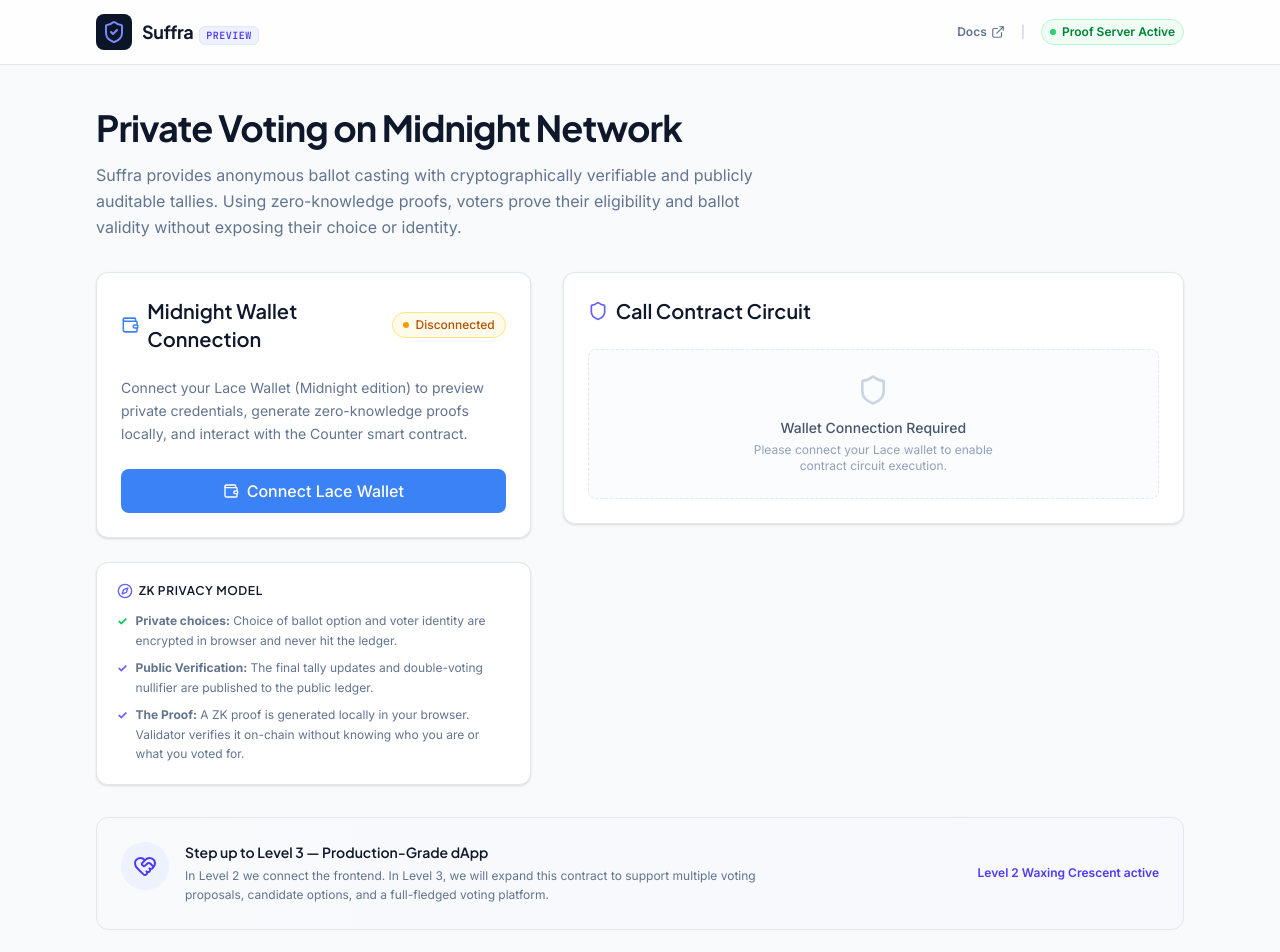
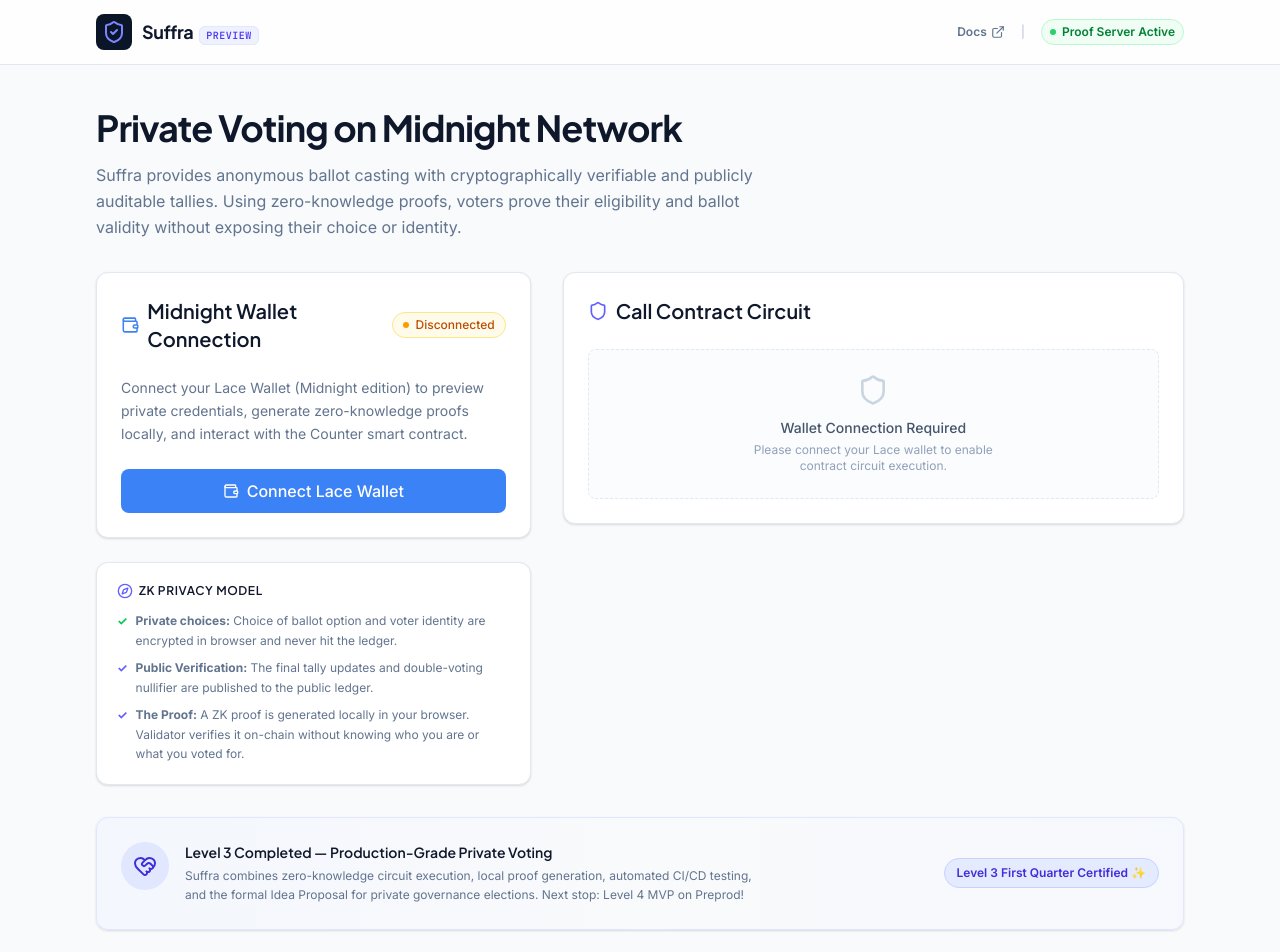
Before and after one commit to pablo-pica/suffra, a React (Vite) app: page / in a window 1280 px wide. Shown: the top 952 px of the page. Built offline with nearby package versions, Linux system fonts and the light colour scheme; what @midnight-ntwrk/compact-runtime would draw is missing.

Commit message:
docs(ui): update bottom banner card in App.tsx to reflect Level 3 First Quarter completion

```diff
--- a/src/App.tsx
+++ b/src/App.tsx
@@ -107,23 +107,24 @@
           initial={{ opacity: 0, y: 20 }}
           animate={{ opacity: 1, y: 0 }}
           transition={{ duration: 0.5, delay: 0.4 }}
-          className="rounded-xl border border-slate-200 bg-gradient-to-r from-slate-50 to-indigo-50/20 p-6 flex flex-col sm:flex-row gap-5 items-start sm:items-center justify-between"
+          className="rounded-xl border border-indigo-100 bg-gradient-to-r from-indigo-50/40 via-slate-50 to-indigo-50/20 p-6 flex flex-col sm:flex-row gap-5 items-start sm:items-center justify-between shadow-card"
         >
           <div className="flex items-start gap-4">
-            <div className="p-3 bg-indigo-50 text-indigo-600 rounded-full shrink-0">
+            <div className="p-3 bg-indigo-100 text-indigo-700 rounded-full shrink-0">
               <HeartHandshake className="w-6 h-6" />
             </div>
             <div className="flex flex-col gap-1">
-              <h4 className="text-sm font-semibold text-slate-900">Step up to Level 3 — Production-Grade dApp</h4>
+              <h4 className="text-sm font-semibold text-slate-900">Level 3 Completed — Production-Grade Private Voting</h4>
               <p className="text-xs text-slate-500 max-w-xl leading-relaxed">
-                In Level 2 we connect the frontend. In Level 3, we will expand this contract to support multiple voting proposals, candidate options, and a full-fledged voting platform.
+                Suffra combines zero-knowledge circuit execution, local proof generation, automated CI/CD testing, and the formal Idea Proposal for private governance elections. Next stop: Level 4 MVP on Preprod!
               </p>
             </div>
           </div>
-          <div className="text-xs font-semibold text-indigo-600 flex items-center gap-1 shrink-0">
-            Level 2 Waxing Crescent active
+          <div className="text-xs font-semibold text-indigo-700 bg-indigo-100/80 px-3 py-1.5 rounded-full border border-indigo-200 flex items-center gap-1 shrink-0">
+            Level 3 First Quarter Certified ✨
           </div>
         </motion.div>
+
       </main>
 
       {/* Footer */}
```
